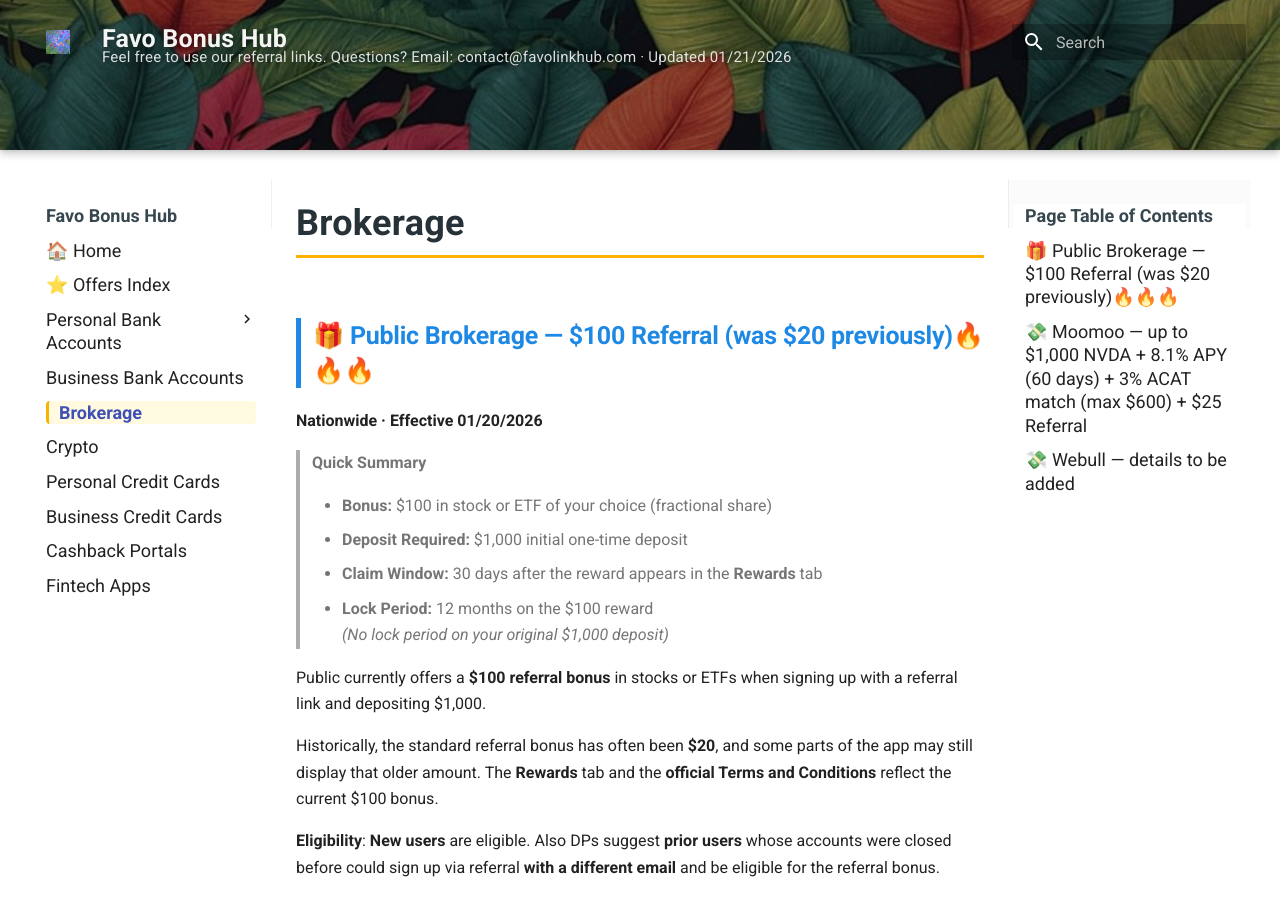
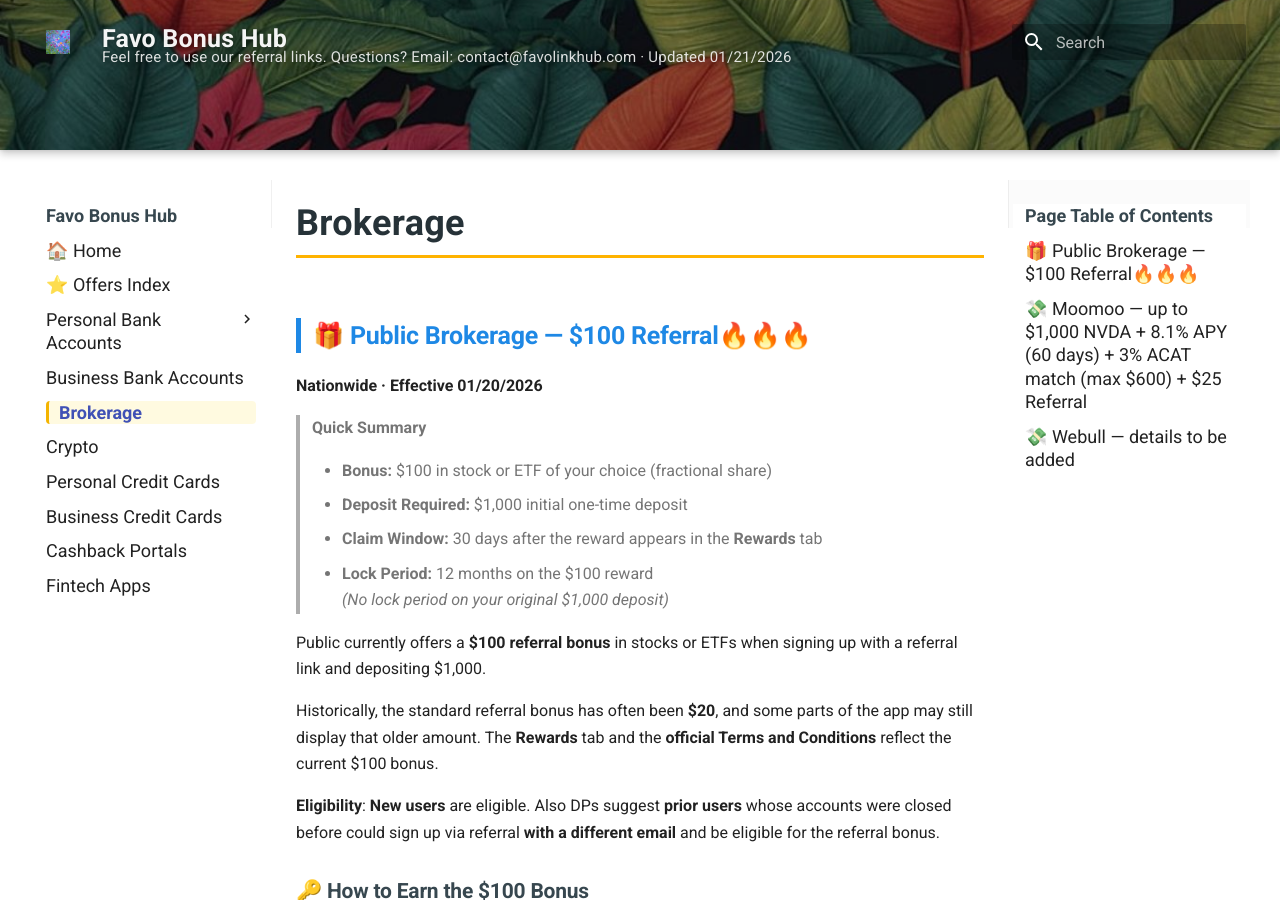
Before and after one commit to whispersofzephyr/favolinkhub-site, an MkDocs documentation site: the page built from docs/brokerage.md, in a window 1280 px wide and 900 px high. Built offline with MkDocs 1.6.1 and Material for MkDocs 9.7.7, drawn with Linux system fonts in a browser that asks for light colours.

Commit message:
Update brokerage.md

```diff
--- a/docs/brokerage.md
+++ b/docs/brokerage.md
@@ -1,6 +1,6 @@
 # Brokerage
 
-## 🎁 Public Brokerage — $100 Referral (was $20 previously)🔥🔥🔥
+## 🎁 Public Brokerage — $100 Referral🔥🔥🔥
 **Nationwide · Effective 01/20/2026**
 
 > **Quick Summary**
```
